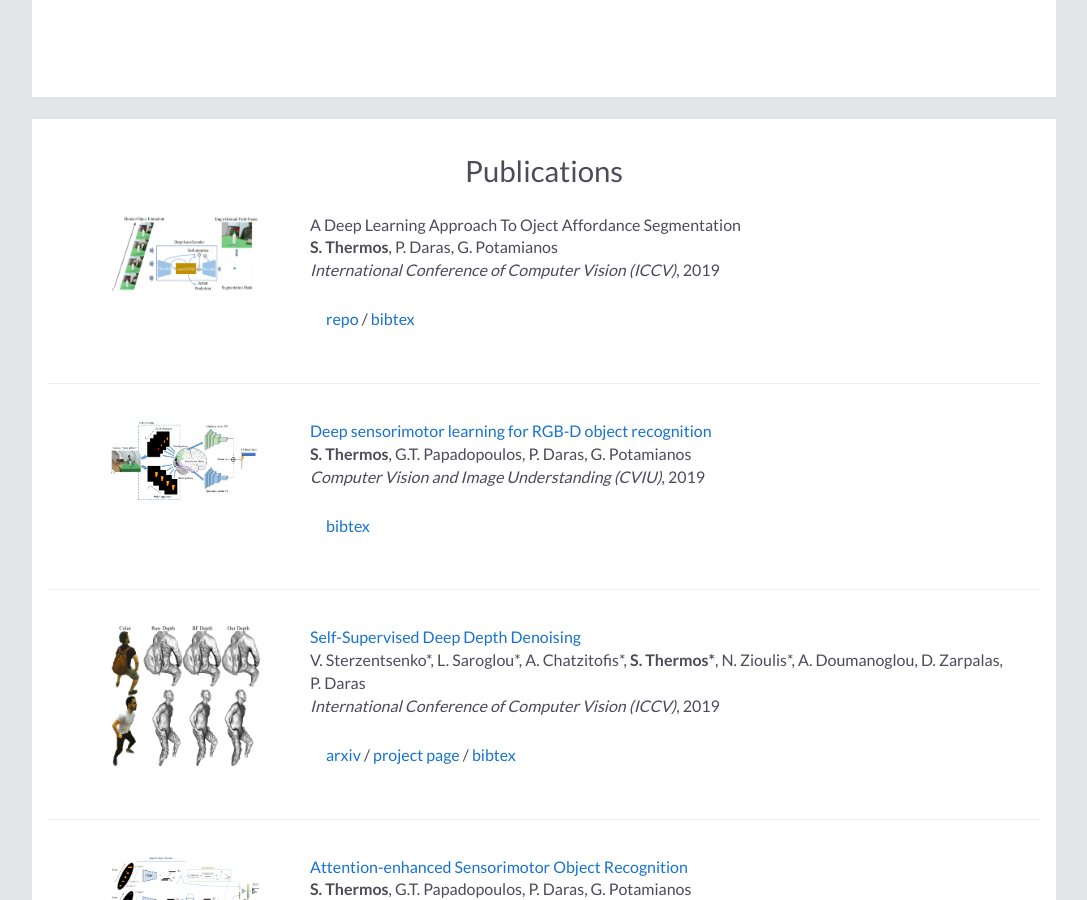
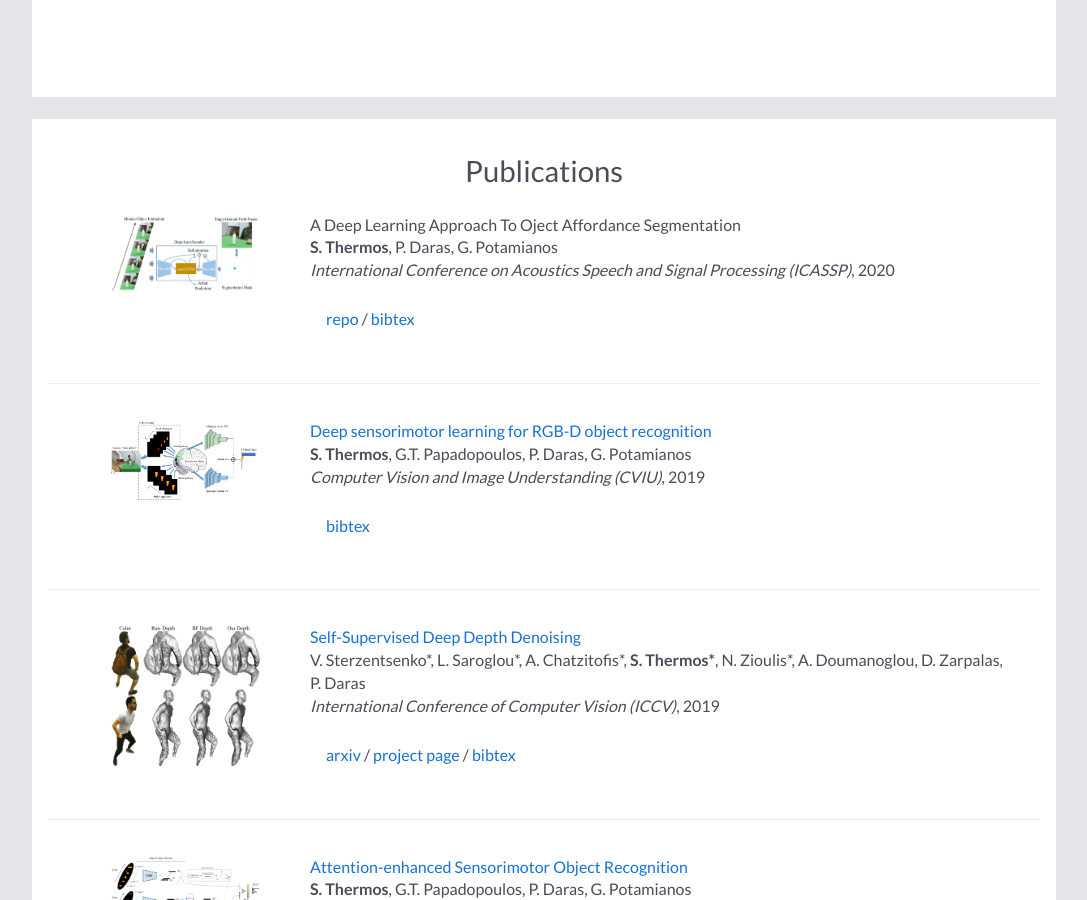
Before and after one commit to spthermo/spthermo.github.io, a Jekyll site: the page built from index.md, in a window 1280 px wide and 900 px high, scrolled down 531 px. Shown: the whole window, without its empty margins (96-1183 px from the left). Built offline with Jekyll 4.4.1, drawn with Linux system fonts in a browser that asks for light colours; nearby versions of some CDN libraries; our own code applies the rules of GitHub Pages for plain Markdown files.

Commit message:
Update default.html

```diff
--- a/_layouts/default.html
+++ b/_layouts/default.html
@@ -77,7 +77,7 @@
         <td width="75%" valign="top">
           <p><heading>A Deep Learning Approach To Oject Affordance Segmentation</heading><br>
          <strong>S. Thermos</strong>, P. Daras, G. Potamianos<br>
-          <em>International Conference of Computer Vision (ICCV)</em>, 2019 <br>
+          <em>International Conference on Acoustics Speech and Signal Processing (ICASSP)</em>, 2020 <br>
 
           <div class="paper" id="thermos2020affordance">
             <a href="https://github.com/spthermo/STCAE"> repo</a> /
```
